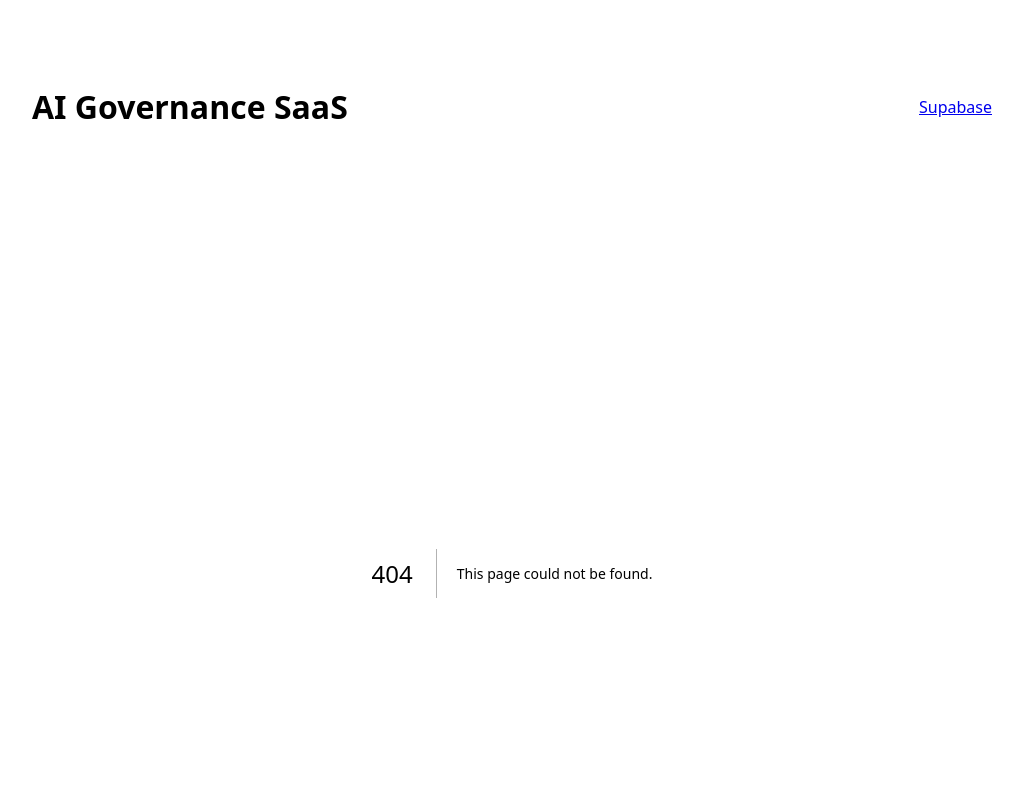
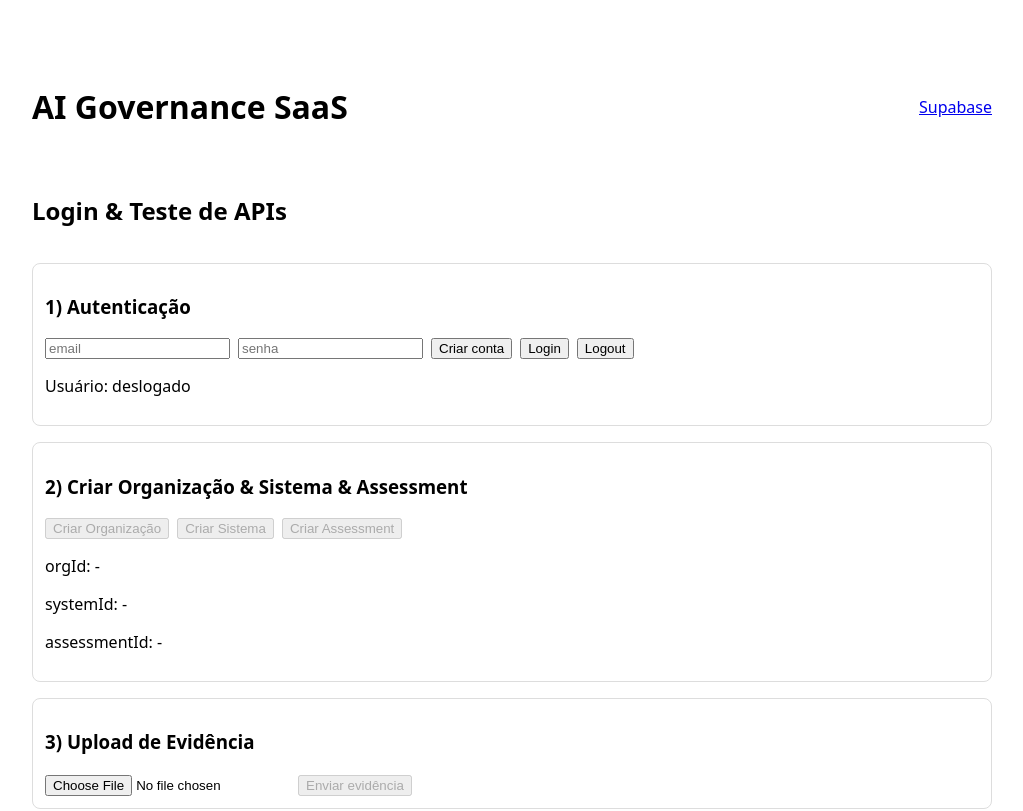
Before and after one commit to douglasbarbeiro8/ai-governance-saas, a Next.js app: page /login-test in a window 1280 px wide. Before the commit this address had no page. Shown: the top 811 px of the page, without its empty margins (128-1151 px from the left). Built offline with nearby package versions, Linux system fonts and the light colour scheme; no server answers.

Commit message:
Create page.tsx

```diff
--- /dev/null
+++ b/app/login-test/page.tsx
@@ -0,0 +1,158 @@
+// app/login-test/page.tsx
+"use client";
+import { useEffect, useState } from "react";
+import { supaBrowser } from "@/lib/supabase-browser";
+
+type UserInfo = { id: string; email?: string | null } | null;
+
+export default function LoginTest() {
+  const supa = supaBrowser();
+  const [email, setEmail] = useState("");
+  const [password, setPassword] = useState("");
+  const [user, setUser] = useState<UserInfo>(null);
+  const [orgId, setOrgId] = useState<string>("");
+  const [systemId, setSystemId] = useState<string>("");
+  const [assessmentId, setAssessmentId] = useState<string>("");
+  const [file, setFile] = useState<File | null>(null);
+  const [log, setLog] = useState<string>("");
+
+  const logAppend = (msg: string) =>
+    setLog((prev) => `${new Date().toLocaleTimeString()} ${msg}\n${prev}`);
+
+  useEffect(() => {
+    supa.auth.getUser().then(({ data }) => {
+      if (data.user) setUser({ id: data.user.id, email: data.user.email });
+    });
+    const { data: sub } = supa.auth.onAuthStateChange((_e, session) => {
+      setUser(session?.user ? { id: session.user.id, email: session.user.email } : null);
+    });
+    return () => sub.subscription.unsubscribe();
+  }, []);
+
+  async function signUp() {
+    const { error } = await supa.auth.signUp({ email, password });
+    if (error) return alert(error.message);
+    alert("Conta criada! Se pediu confirmação por e-mail, confirme e depois faça login.");
+  }
+
+  async function signIn() {
+    const { error } = await supa.auth.signInWithPassword({ email, password });
+    if (error) return alert(error.message);
+    logAppend("Login ok.");
+  }
+
+  async function signOut() {
+    await supa.auth.signOut();
+    setUser(null);
+    logAppend("Logout ok.");
+  }
+
+  // ---- Chamadas às APIs do seu backend ----
+  async function createOrg() {
+    const res = await fetch("/api/orgs", {
+      method: "POST",
+      headers: { "Content-Type": "application/json" },
+      body: JSON.stringify({ name: "Minha Empresa", sector: "Serviços", country: "BR" }),
+    });
+    const json = await res.json();
+    if (!res.ok) return alert(json.error || "erro");
+    setOrgId(json.org.id);
+    logAppend(`Org criada: ${json.org.id}`);
+  }
+
+  async function createSystem() {
+    // endpoint simples para criar "systems" — vamos adicionar no Passo D
+    const res = await fetch("/api/systems", {
+      method: "POST",
+      headers: { "Content-Type": "application/json" },
+      body: JSON.stringify({ orgId, name: "Meu Sistema de IA", riskLevel: "alto" }),
+    });
+    const json = await res.json();
+    if (!res.ok) return alert(json.error || "erro");
+    setSystemId(json.system.id);
+    logAppend(`System criado: ${json.system.id}`);
+  }
+
+  async function createAssessment() {
+    const res = await fetch("/api/assessments", {
+      method: "POST",
+      headers: { "Content-Type": "application/json" },
+      body: JSON.stringify({ orgId, systemId, framework: "NIST AI RMF 1.0" }),
+    });
+    const json = await res.json();
+    if (!res.ok) return alert(json.error || "erro");
+    setAssessmentId(json.assessment.id);
+    logAppend(`Assessment criado: ${json.assessment.id}`);
+  }
+
+  async function uploadEvidence() {
+    if (!file) return alert("Selecione um arquivo");
+    const questionId = 1; // só para teste; depois a UI vai passar o ID correto
+
+    // 1) pede URL assinada ao backend
+    const res = await fetch("/api/evidence/sign", {
+      method: "POST",
+      headers: { "Content-Type": "application/json" },
+      body: JSON.stringify({
+        assessmentId,
+        questionId,
+        filename: file.name,
+        mime: file.type || "application/octet-stream",
+      }),
+    });
+    const json = await res.json();
+    if (!res.ok) return alert(json.error || "erro ao assinar upload");
+
+    // 2) usa o client público do Supabase para subir com token
+    const { error } = await supa.storage
+      .from("evidence")
+      .uploadToSignedUrl(json.storagePath, json.token, file, {
+        contentType: file.type || "application/octet-stream",
+        upsert: false,
+      });
+
+    if (error) return alert(error.message);
+    logAppend(`Evidência enviada: ${json.storagePath}`);
+  }
+
+  return (
+    <main style={{ display: "grid", gap: 16 }}>
+      <h2>Login & Teste de APIs</h2>
+
+      <section style={{ padding: 12, border: "1px solid #ddd", borderRadius: 8 }}>
+        <h3>1) Autenticação</h3>
+        <div style={{ display: "flex", gap: 8, flexWrap: "wrap" }}>
+          <input placeholder="email" value={email} onChange={(e) => setEmail(e.target.value)} />
+          <input placeholder="senha" type="password" value={password} onChange={(e) => setPassword(e.target.value)} />
+          <button onClick={signUp}>Criar conta</button>
+          <button onClick={signIn}>Login</button>
+          <button onClick={signOut}>Logout</button>
+        </div>
+        <p>Usuário: {user ? `${user.email} (${user.id})` : "deslogado"}</p>
+      </section>
+
+      <section style={{ padding: 12, border: "1px solid #ddd", borderRadius: 8 }}>
+        <h3>2) Criar Organização & Sistema & Assessment</h3>
+        <div style={{ display: "flex", gap: 8, flexWrap: "wrap" }}>
+          <button onClick={createOrg} disabled={!user}>Criar Organização</button>
+          <button onClick={createSystem} disabled={!orgId}>Criar Sistema</button>
+          <button onClick={createAssessment} disabled={!systemId}>Criar Assessment</button>
+        </div>
+        <p>orgId: {orgId || "-"}</p>
+        <p>systemId: {systemId || "-"}</p>
+        <p>assessmentId: {assessmentId || "-"}</p>
+      </section>
+
+      <section style={{ padding: 12, border: "1px solid #ddd", borderRadius: 8 }}>
+        <h3>3) Upload de Evidência</h3>
+        <input type="file" onChange={(e) => setFile(e.target.files?.[0] || null)} />
+        <button onClick={uploadEvidence} disabled={!assessmentId || !file}>Enviar evidência</button>
+      </section>
+
+      <section style={{ padding: 12, border: "1px solid #ddd", borderRadius: 8, whiteSpace: "pre-wrap", fontFamily: "ui-monospace, SFMono-Regular, Menlo, Monaco, Consolas" }}>
+        <h3>Log</h3>
+        <code>{log || "(vazio)"}</code>
+      </section>
+    </main>
+  );
+}
```
